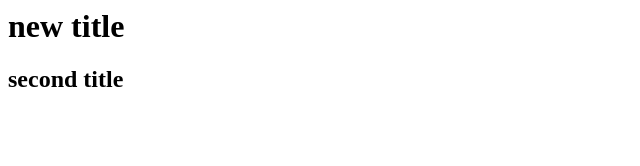
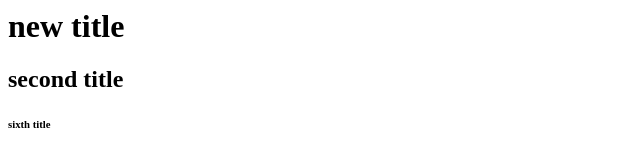
Before and after one commit to marta1111/chia, a plain HTML site: page index.html in a window 1280 px wide. Shown: the full height of the page, 0-640 px from the left. Drawn offline with Linux system fonts and the light colour scheme.

Commit message:
sixth title is added

```diff
--- a/index.html
+++ b/index.html
@@ -1,2 +1,3 @@
 <h1>new title</h1>
 <h2>second title</h2>
+<h6>sixth title<h6/>
```
